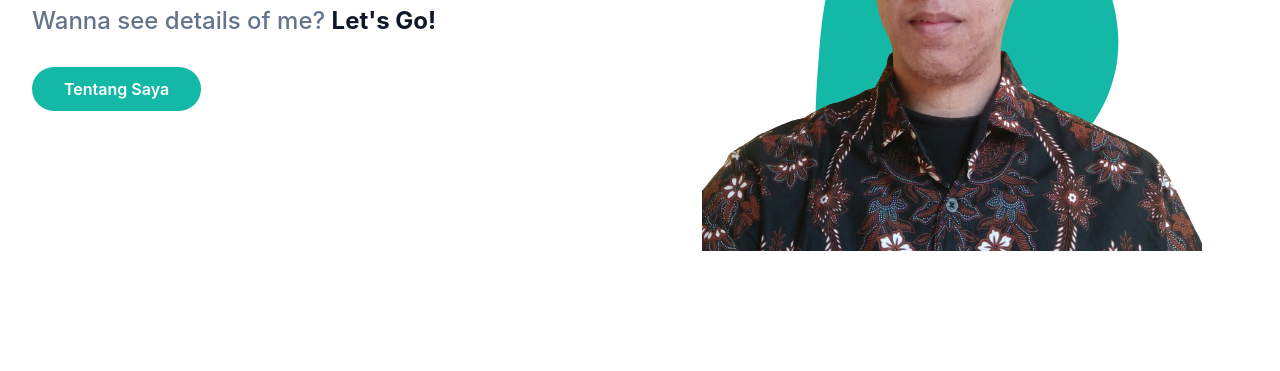
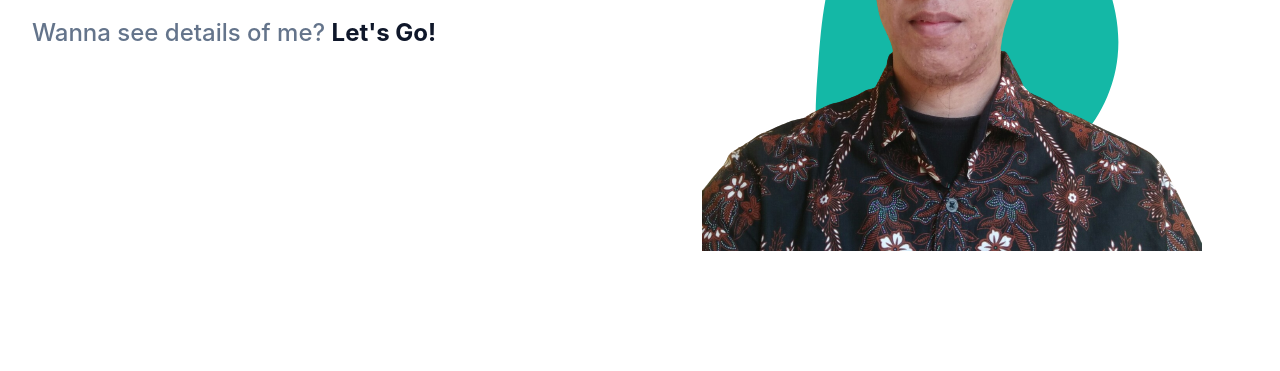
Before and after one commit to L200170100/L200170100.github.io, a website: page portfolio/index.html in a window 1280 px wide. Shown: the part 429-800 px from the top of the page. Drawn offline with Linux system fonts and the light colour scheme.

Commit message:
Update index.html

```diff
--- a/portfolio/index.html
+++ b/portfolio/index.html
@@ -77,7 +77,7 @@
             <h2 class="mb-5 text-lg font-medium text-secondary lg:text-lg">Web Developer</h2>
             <p class="mb-10 font-medium leading-relaxed text-secondary lg:text-2xl">Wanna see details of me? <span class="font-bold text-dark dark:text-white">Let's Go!</span></p>
 
-            <a href="#about" class="rounded-full bg-primary py-3 px-8 text-base font-semibold text-white transition duration-300 ease-in-out hover:opacity-80 hover:shadow-lg">Tentang Saya</a>
+<!--             <a href="#about" class="rounded-full bg-primary py-3 px-8 text-base font-semibold text-white transition duration-300 ease-in-out hover:opacity-80 hover:shadow-lg">Tentang Saya</a> -->
           </div>
           <div class="w-full self-end px-4 lg:w-1/2">
             <div class="relative mt-10 lg:right-0 lg:mt-9">
```
